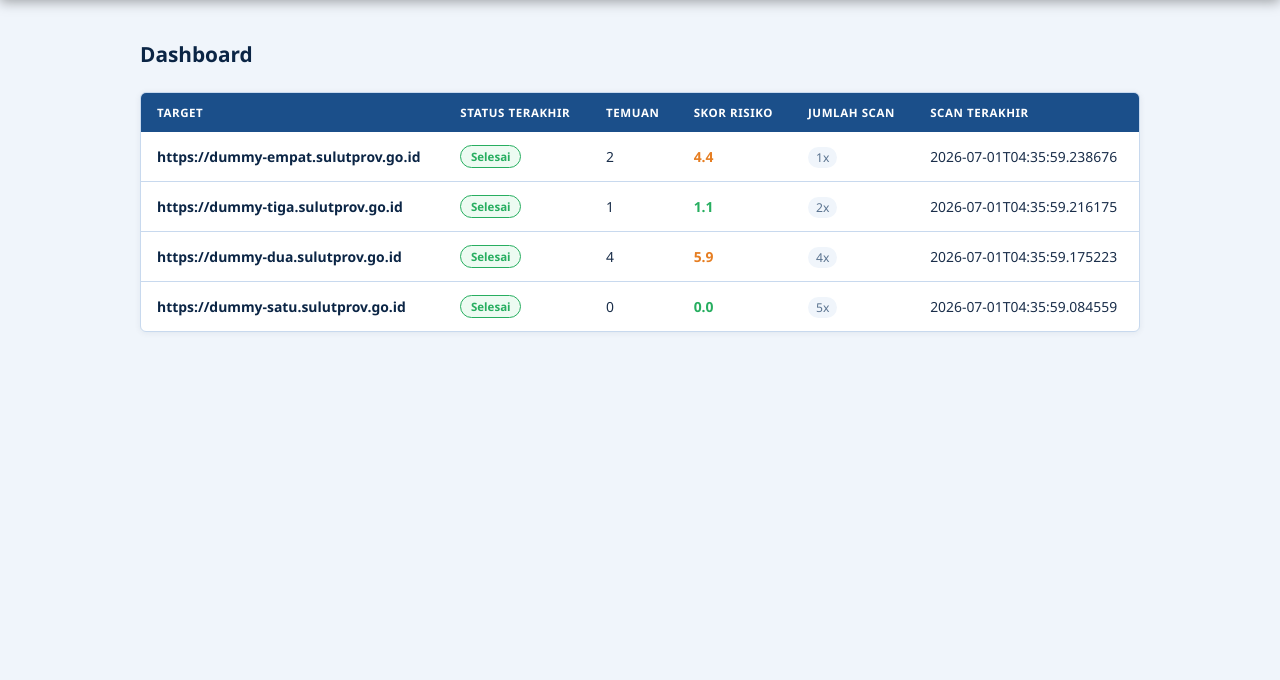
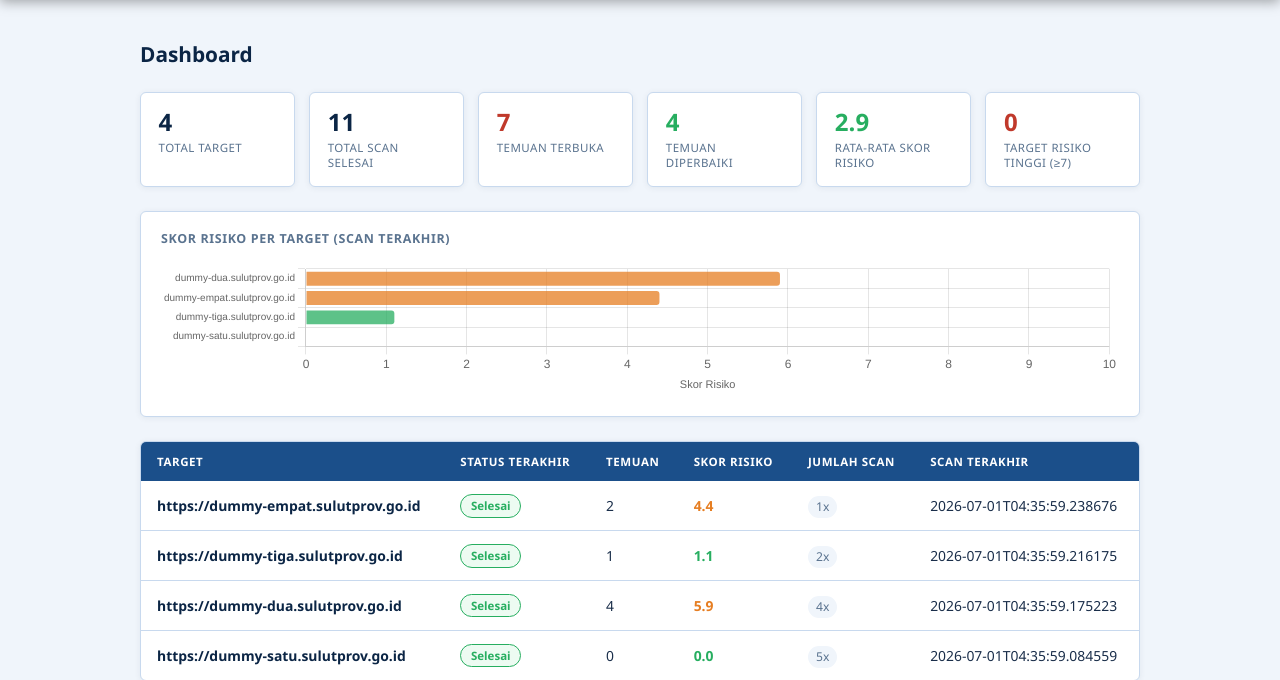
Before and after one commit to TyronePaat/vuln-assessment-tool, a Flask app: page /dashboard in a window 1280 px wide. Shown: the part 60-740 px from the top of the page. Run offline with Flask 3, Linux system fonts and the light colour scheme.

Commit message:
dashboard fix

```diff
--- a/db/repository.py
+++ b/db/repository.py
@@ -80,6 +80,34 @@ def list_targets_with_last_scan() -> list[dict]:
             })
         result.sort(key=lambda x: x["last_scan_at"] or "", reverse=True)
         return result
+
+
+def get_portfolio_summary() -> dict:
+    """
+    Ringkasan lintas SELURUH target -- dipakai di /dashboard untuk kartu
+    statistik atas (total temuan terbuka/diperbaiki portofolio). Skor
+    risiko rata-rata & jumlah target berisiko tinggi dihitung di app.py
+    dari list_targets_with_last_scan() supaya tidak query dua kali.
+    """
+    with _session() as db:
+        target_count = db.query(Target).count()
+        total_scans_done = db.query(ScanReport).filter_by(status="done").count()
+        open_findings = (
+            db.query(FindingHistory)
+            .filter(FindingHistory.resolved_at.is_(None))
+            .count()
+        )
+        resolved_findings = (
+            db.query(FindingHistory)
+            .filter(FindingHistory.resolved_at.isnot(None))
+            .count()
+        )
+        return {
+            "target_count":      target_count,
+            "total_scans_done":  total_scans_done,
+            "open_findings":     open_findings,
+            "resolved_findings": resolved_findings,
+        }
 
 
 # ---------------------------------------------------------------------------
--- a/web/app.py
+++ b/web/app.py
@@ -219,7 +219,24 @@ def stream(job_id):
 def dashboard():
     """All targets, last scan status/finding count/risk score, scan count."""
     targets = repo.list_targets_with_last_scan()
-    return render_template("dashboard.html", targets=targets)
+    portfolio = repo.get_portfolio_summary()
+
+    scored = [t for t in targets if t["last_risk_score"] is not None]
+    portfolio["avg_risk_score"] = (
+        round(sum(t["last_risk_score"] for t in scored) / len(scored), 1)
+        if scored else None
+    )
+    portfolio["high_risk_count"] = sum(1 for t in scored if t["last_risk_score"] >= 7)
+
+    # Untuk bar chart: hanya target dengan skor risiko terakhir, urut tertinggi dulu
+    risk_chart_data = sorted(scored, key=lambda t: t["last_risk_score"], reverse=True)
+
+    return render_template(
+        "dashboard.html",
+        targets=targets,
+        portfolio=portfolio,
+        risk_chart_data=risk_chart_data,
+    )
 
 
 @app.route("/target/<int:target_id>")
--- a/web/templates/dashboard.html
+++ b/web/templates/dashboard.html
@@ -4,6 +4,7 @@
 <meta charset="UTF-8">
 <meta name="viewport" content="width=device-width, initial-scale=1.0">
 <title>Dashboard — Vulnerability Assessment Tool</title>
+<script src="https://cdn.jsdelivr.net/npm/chart.js@4.4.4/dist/chart.umd.min.js"></script>
 <style>
   :root {
     --navy:      #0b2545;
@@ -106,6 +107,44 @@
     padding: .15rem .5rem;
     border-radius: 99px;
   }
+
+  /* ── Portfolio stat cards ── */
+  .stat-grid {
+    display: grid;
+    grid-template-columns: repeat(auto-fit, minmax(150px, 1fr));
+    gap: .9rem;
+    margin-bottom: 1.5rem;
+  }
+  .stat-card {
+    background: var(--white);
+    border: 1px solid var(--border);
+    border-radius: var(--radius);
+    box-shadow: 0 1px 6px rgba(11,37,69,.07);
+    padding: 1rem 1.1rem;
+  }
+  .stat-card .num { font-size: 1.5rem; font-weight: 700; color: var(--navy); line-height: 1.1; }
+  .stat-card .num.high   { color: var(--high); }
+  .stat-card .num.low    { color: var(--low); }
+  .stat-card .lbl { font-size: .72rem; color: var(--muted); text-transform: uppercase; letter-spacing: .04em; margin-top: .3rem; }
+
+  /* ── Portfolio risk chart ── */
+  .chart-card {
+    background: var(--white);
+    border: 1px solid var(--border);
+    border-radius: var(--radius);
+    box-shadow: 0 1px 6px rgba(11,37,69,.07);
+    padding: 1.1rem 1.25rem 1.25rem;
+    margin-bottom: 1.5rem;
+  }
+  .chart-card .chart-title {
+    font-size: .78rem;
+    font-weight: 700;
+    text-transform: uppercase;
+    letter-spacing: .05em;
+    color: var(--muted);
+    margin-bottom: .85rem;
+  }
+  .chart-card .chart-wrap { position: relative; }
 </style>
 </head>
 <body>
@@ -122,6 +161,46 @@
 
 <main>
   <div class="page-title">Dashboard</div>
+
+  {% if targets %}
+  <div class="stat-grid">
+    <div class="stat-card">
+      <div class="num">{{ portfolio.target_count }}</div>
+      <div class="lbl">Total Target</div>
+    </div>
+    <div class="stat-card">
+      <div class="num">{{ portfolio.total_scans_done }}</div>
+      <div class="lbl">Total Scan Selesai</div>
+    </div>
+    <div class="stat-card">
+      <div class="num high">{{ portfolio.open_findings }}</div>
+      <div class="lbl">Temuan Terbuka</div>
+    </div>
+    <div class="stat-card">
+      <div class="num low">{{ portfolio.resolved_findings }}</div>
+      <div class="lbl">Temuan Diperbaiki</div>
+    </div>
+    <div class="stat-card">
+      <div class="num {% if portfolio.avg_risk_score is not none and portfolio.avg_risk_score >= 7 %}high{% elif portfolio.avg_risk_score is not none and portfolio.avg_risk_score < 4 %}low{% endif %}">
+        {{ "%.1f"|format(portfolio.avg_risk_score) if portfolio.avg_risk_score is not none else '—' }}
+      </div>
+      <div class="lbl">Rata-rata Skor Risiko</div>
+    </div>
+    <div class="stat-card">
+      <div class="num high">{{ portfolio.high_risk_count }}</div>
+      <div class="lbl">Target Risiko Tinggi (≥7)</div>
+    </div>
+  </div>
+  {% endif %}
+
+  {% if risk_chart_data | length >= 2 %}
+  <div class="chart-card">
+    <div class="chart-title">Skor Risiko per Target (Scan Terakhir)</div>
+    <div class="chart-wrap" style="height: {{ [(risk_chart_data | length) * 34, 120] | max }}px;">
+      <canvas id="portfolioRiskChart"></canvas>
+    </div>
+  </div>
+  {% endif %}
 
   <div class="card">
     {% if targets %}
@@ -178,5 +257,51 @@
   </div>
 </main>
 
+{% if risk_chart_data | length >= 2 %}
+<script>
+  (function () {
+    const rawData = {{ risk_chart_data | map(attribute="url") | list | tojson }};
+    const scores  = {{ risk_chart_data | map(attribute="last_risk_score") | list | tojson }};
+
+    const labels = rawData.map(function (url) {
+      const clean = url.replace(/^https?:\/\//, '');
+      return clean.length > 40 ? clean.slice(0, 37) + '…' : clean;
+    });
+
+    const colors = scores.map(function (s) {
+      if (s >= 7) return 'rgba(192, 57, 43, .75)';   // high
+      if (s >= 4) return 'rgba(230, 126, 34, .75)';  // medium
+      return 'rgba(39, 174, 96, .75)';                // low
+    });
+
+    const ctx = document.getElementById('portfolioRiskChart');
+    if (!ctx) return;
+
+    new Chart(ctx, {
+      type: 'bar',
+      data: {
+        labels: labels,
+        datasets: [{
+          label: 'Skor Risiko',
+          data: scores,
+          backgroundColor: colors,
+          borderRadius: 3,
+        }]
+      },
+      options: {
+        indexAxis: 'y',
+        responsive: true,
+        maintainAspectRatio: false,
+        plugins: { legend: { display: false } },
+        scales: {
+          x: { beginAtZero: true, max: 10, title: { display: true, text: 'Skor Risiko', font: { size: 11 } } },
+          y: { ticks: { font: { size: 10 } } }
+        }
+      }
+    });
+  })();
+</script>
+{% endif %}
+
 </body>
 </html>
```
